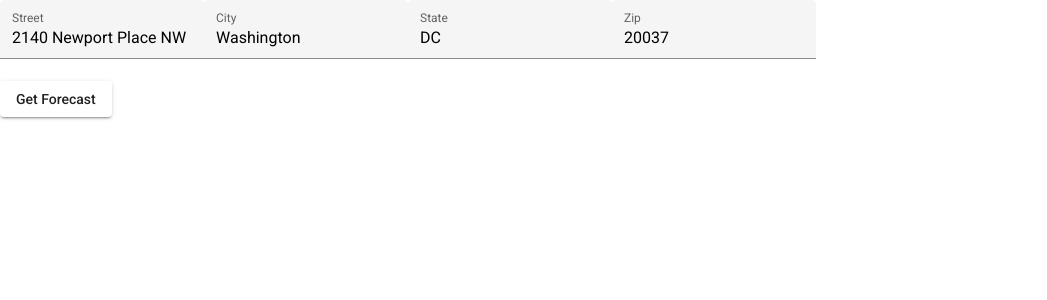
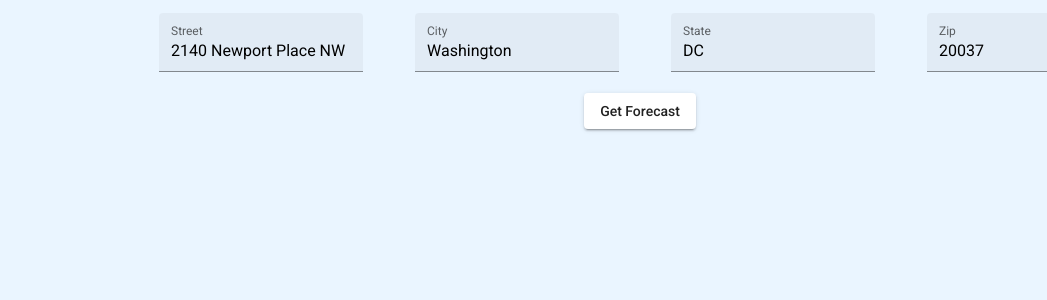
Before and after one commit to jayschoen/weather-forecast, an Angular app in the folder weather-forecast/: page / in a window 1280 px wide. Shown: the top 300 px of the page, without its empty margins (0-1047 px from the left). Built offline with nearby package versions, Linux system fonts and the light colour scheme.

Commit message:
adjust body background color and align address components

```diff
--- a/weather-forecast/src/app/convert-address/convert-address.component.css
+++ b/weather-forecast/src/app/convert-address/convert-address.component.css
@@ -0,0 +1,20 @@
+.convert-address {
+    margin-top: 1%;
+    margin-bottom: 1%;
+}
+
+.address-fields {
+    display: flex;
+    justify-content: space-around;
+    margin-right: 10%;
+    margin-left: 10%;
+}
+
+.address-field {
+    margin-left: 1%;
+}
+
+.get-forecast-button {
+    display: flex;
+    justify-content: space-around;
+}
--- a/weather-forecast/src/app/convert-address/convert-address.component.html
+++ b/weather-forecast/src/app/convert-address/convert-address.component.html
@@ -1,31 +1,30 @@
-<div>
+<div class="convert-address">
 
 
-    <div>
-
-        <mat-form-field appearance="fill">
+    <div class="address-fields">
+        <mat-form-field class="address-field" appearance="fill">
             <mat-label>Street</mat-label>
             <input matInput placeholder="" value="" [(ngModel)]="address.street">
         </mat-form-field>
 
-        <mat-form-field appearance="fill">
+        <mat-form-field class="address-field" appearance="fill">
             <mat-label>City</mat-label>
             <input matInput placeholder="" value="" [(ngModel)]="address.city">
         </mat-form-field>
 
-        <mat-form-field appearance="fill">
+        <mat-form-field class="address-field" appearance="fill">
             <mat-label>State</mat-label>
             <input matInput placeholder="" value="" [(ngModel)]="address.state">
         </mat-form-field>
 
-        <mat-form-field appearance="fill">
+        <mat-form-field class="address-field" appearance="fill">
             <mat-label>Zip</mat-label>
             <input matInput placeholder="" value="" [(ngModel)]="address.zip">
         </mat-form-field>
+    </div>
 
-        <br>
+    <div class="get-forecast-button">
         <button mat-raised-button (click)="addressToLatLong(address)">Get Forecast</button>
-
     </div>
 
 </div>
--- a/weather-forecast/src/styles.css
+++ b/weather-forecast/src/styles.css
@@ -1,4 +1,8 @@
 /* You can add global styles to this file, and also import other style files */
 
 html, body { height: 100%; }
-body { margin: 0; font-family: Roboto, "Helvetica Neue", sans-serif; }
+body {
+    margin: 0;
+    font-family: Roboto, "Helvetica Neue", sans-serif;
+    background-color:rgb(234, 245, 255);
+}
```
